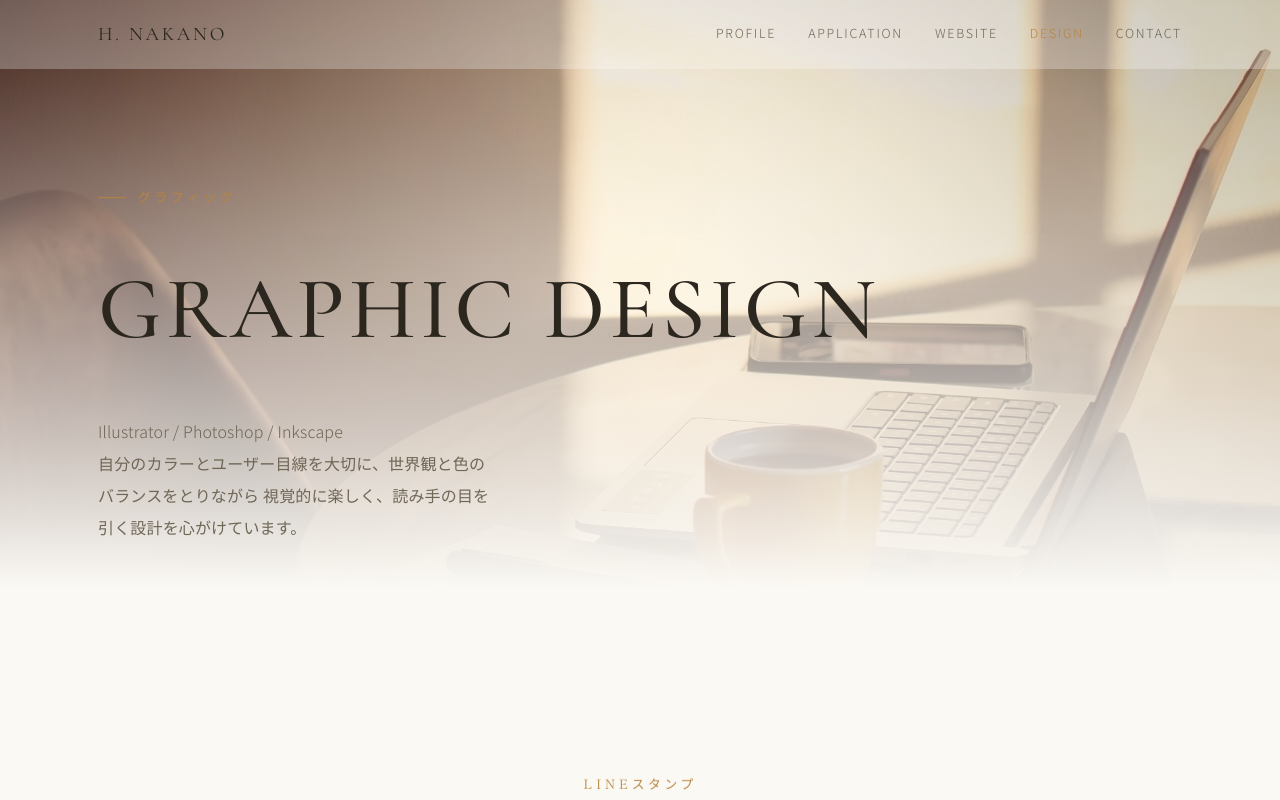
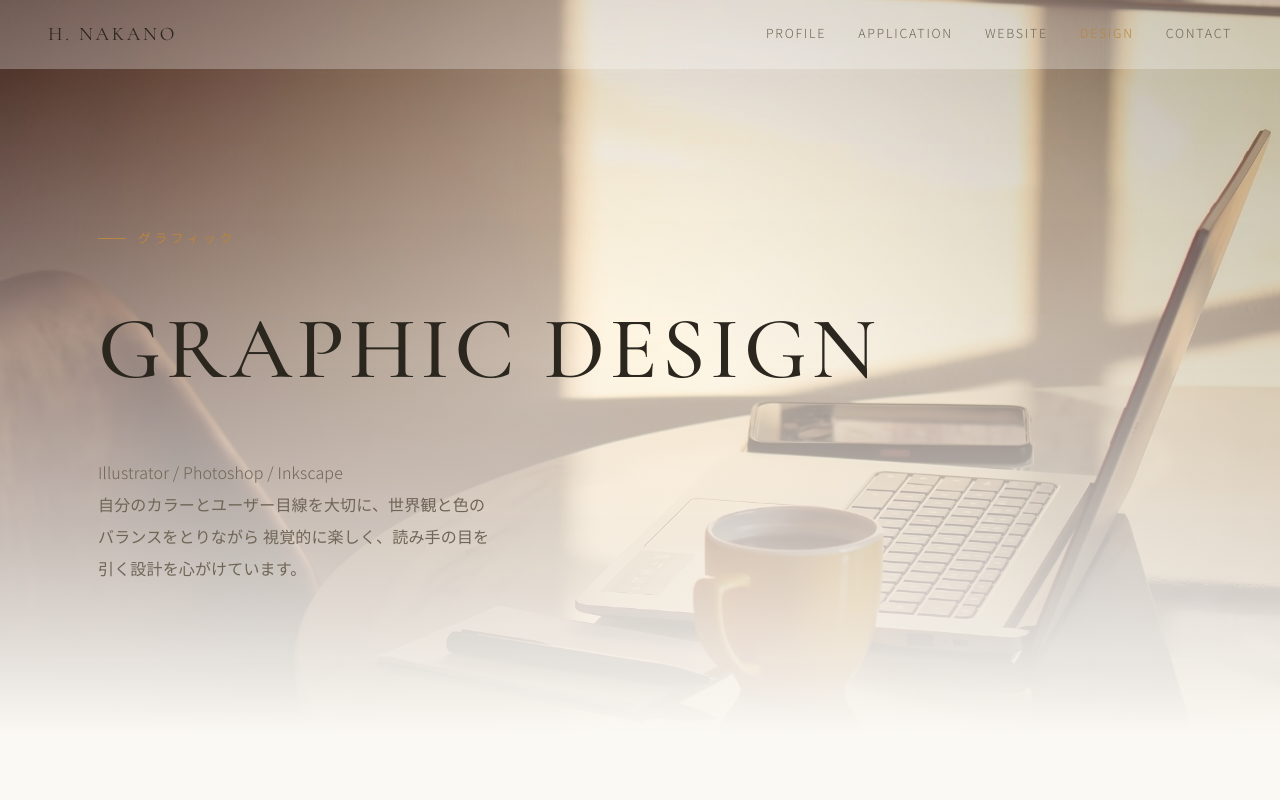
Before and after one commit to nakano-hiroyuki/portfolio-react, a React (Vite) app: page /design in a window 1280 px wide. Shown: the top 800 px of the page. Built offline with nearby package versions, Linux system fonts and the light colour scheme.

Commit message:
💄 UIの修正

```diff
--- a/src/App.jsx
+++ b/src/App.jsx
@@ -1,5 +1,5 @@
 import { Routes, Route, useLocation } from "react-router-dom";
-import { useEffect } from "react";
+import { useState } from "react";
 import Header from "./components/Header.jsx";
 import Footer from "./components/Footer.jsx";
 import ScrollTop from "./components/ScrollTop.jsx";
@@ -10,21 +10,29 @@ import Website from "./pages/Website.jsx";
 import Design from "./pages/Design.jsx";
 import Contact from "./pages/Contact.jsx";
 
-function ScrollToTop() {
-  const { pathname } = useLocation();
-  useEffect(() => {
-    window.scrollTo(0, 0);
-  }, [pathname]);
-  return null;
-}
+export default function App() {
+  const location = useLocation();
+  const [displayLocation, setDisplayLocation] = useState(location);
+  const [transitionStage, setTransitionStage] = useState("fade-in");
 
-export default function App() {
+  if (location.pathname !== displayLocation.pathname && transitionStage !== "fade-out") {
+    setTransitionStage("fade-out");
+  }
+
   return (
     <>
-      <ScrollToTop />
       <Header />
-      <main>
-        <Routes>
+      <main
+        className={`page-transition page-transition--${transitionStage}`}
+        onAnimationEnd={() => {
+          if (transitionStage === "fade-out") {
+            window.scrollTo(0, 0);
+            setDisplayLocation(location);
+            setTransitionStage("fade-in");
+          }
+        }}
+      >
+        <Routes location={displayLocation}>
           <Route path="/" element={<Home />} />
           <Route path="/profile" element={<Profile />} />
           <Route path="/application" element={<Application />} />
--- a/src/components/Header.css
+++ b/src/components/Header.css
@@ -22,6 +22,7 @@
   align-items: center;
   justify-content: space-between;
   gap: 1.5rem;
+  max-width: none;
 }
 
 .site-header__mark {
--- a/src/index.css
+++ b/src/index.css
@@ -223,6 +223,52 @@ main {
   flex: 1;
 }
 
+/* ---------- page transition (fade) ---------- */
+
+.page-transition {
+  animation-duration: 0.45s;
+  animation-timing-function: var(--ease);
+  animation-fill-mode: both;
+}
+
+.page-transition--fade-in {
+  animation-name: page-fade-in;
+}
+
+.page-transition--fade-out {
+  animation-duration: 0.32s;
+  animation-name: page-fade-out;
+}
+
+@keyframes page-fade-in {
+  from {
+    opacity: 0;
+    transform: translateY(14px);
+  }
+  to {
+    opacity: 1;
+    transform: translateY(0);
+  }
+}
+
+@keyframes page-fade-out {
+  from {
+    opacity: 1;
+    transform: translateY(0);
+  }
+  to {
+    opacity: 0;
+    transform: translateY(-14px);
+  }
+}
+
+@media (prefers-reduced-motion: reduce) {
+  .page-transition--fade-in,
+  .page-transition--fade-out {
+    animation: none;
+  }
+}
+
 /* ---------- 各ページの hero ---------- */
 
 .page-hero {
@@ -230,6 +276,16 @@ main {
   padding-top: clamp(8rem, 18vw, 11rem);
   padding-bottom: clamp(4rem, 10vw, 6rem);
   overflow: hidden;
+}
+
+@media (min-width: 761px) {
+  .page-hero {
+    min-height: 100vh;
+    display: flex;
+    align-items: center;
+    padding-top: clamp(4rem, 8vw, 6rem);
+    padding-bottom: clamp(4rem, 8vw, 6rem);
+  }
 }
 
 .page-hero__bg {
```
